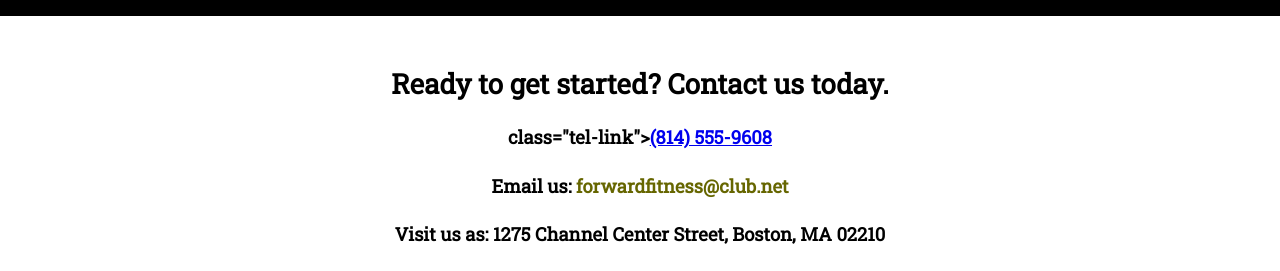
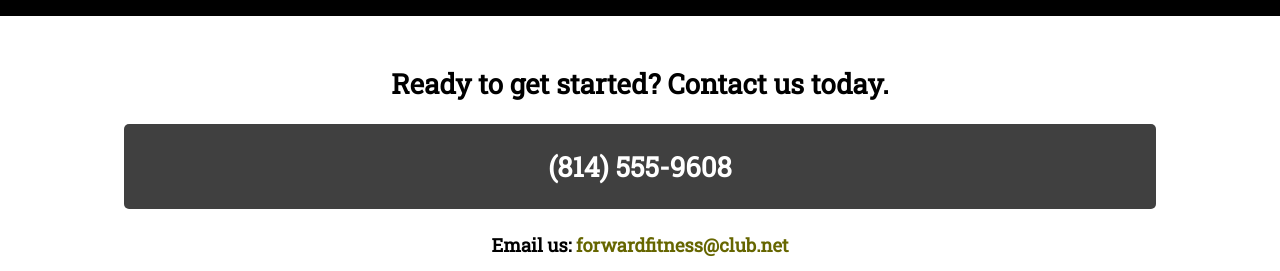
Before and after one commit to 144Sp23/ch5notes-Mvargas64, a plain HTML site: page contact.html in a window 1280 px wide. Shown: the part 476-747 px from the top of the page. Drawn offline with Linux system fonts and the light colour scheme; grey boxes are pictures that could not be loaded; a web font is replaced by a local one.

Commit message:
Update contact.html

```diff
--- a/contact.html
+++ b/contact.html
@@ -33,7 +33,7 @@
 
       <div id="contact">
         <h2>Ready to get started? Contact us today.</h2>
-          <h4> class="tel-link"><a href="tel:81455559608">(814) 555-9608</a></h4>
+          <h4 class="tel-link"><a href="tel:81455559608">(814) 555-9608</a></h4>
         <h4>Email us: <a href="mailto:forwardfitness@club.net" class="contact-email-link">forwardfitness@club.net</a></h4>
         <h4>Visit us as: 1275 Channel Center Street, Boston, MA 02210</h4>
 
```
